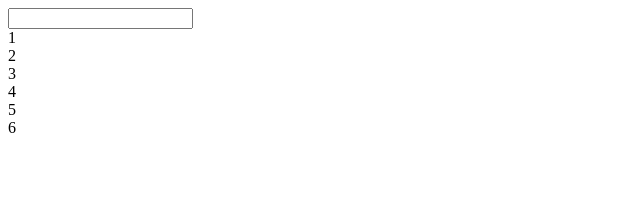
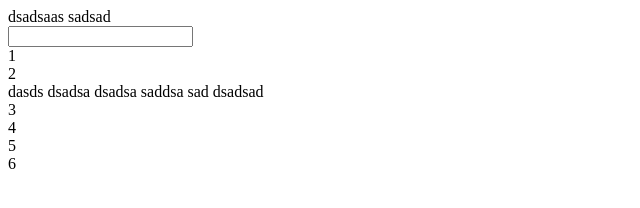
Before and after one commit to birkaQtrilka/site-test, a plain HTML site: page index.html in a window 1280 px wide. Shown: the whole page, without its empty margins (0-640 px from the left). Drawn offline with Linux system fonts and the light colour scheme.

Commit message:
modificare in index.html

```diff
--- a/index.html
+++ b/index.html
@@ -1,6 +1,8 @@
 <!DOCTYPE html>
 <html lang="en">
 <head>
+    dsadsaas
+    sadsad
     <meta charset="UTF-8">
     <title>Title</title>
 </head>
@@ -11,6 +13,12 @@
     <div class="butoane">
         <div>1</div>
         <div>2</div>
+        dasds
+        dsadsa
+        dsadsa
+        saddsa
+        sad
+        dsadsad
         <div>3</div>
         <div>4</div>
         <div>5</div>
@@ -18,8 +26,9 @@
 
     </div>
 </div>
-<script src="main.js">
-
+<script src ="main.js" sad sadsa>
+dsadsad
+sads
 </script>
 </body>
 </html>
```
